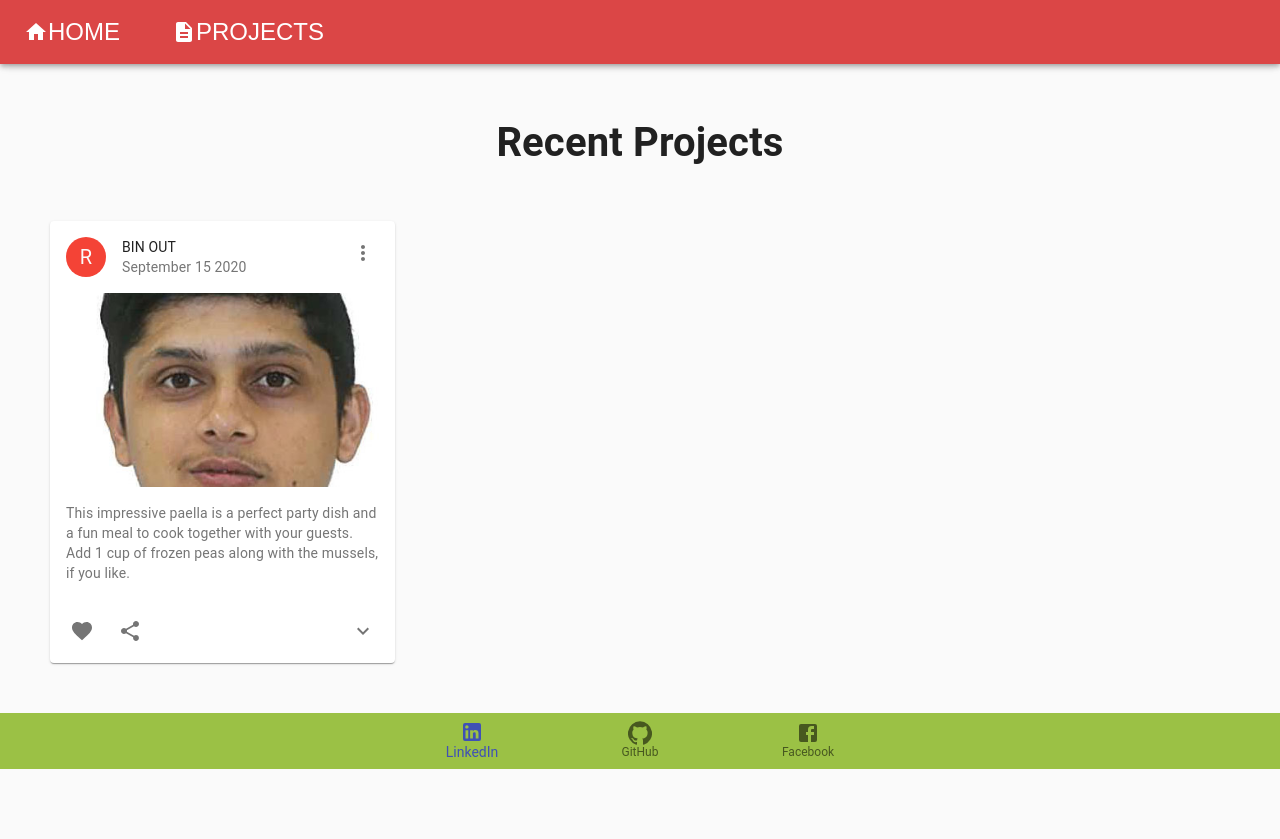
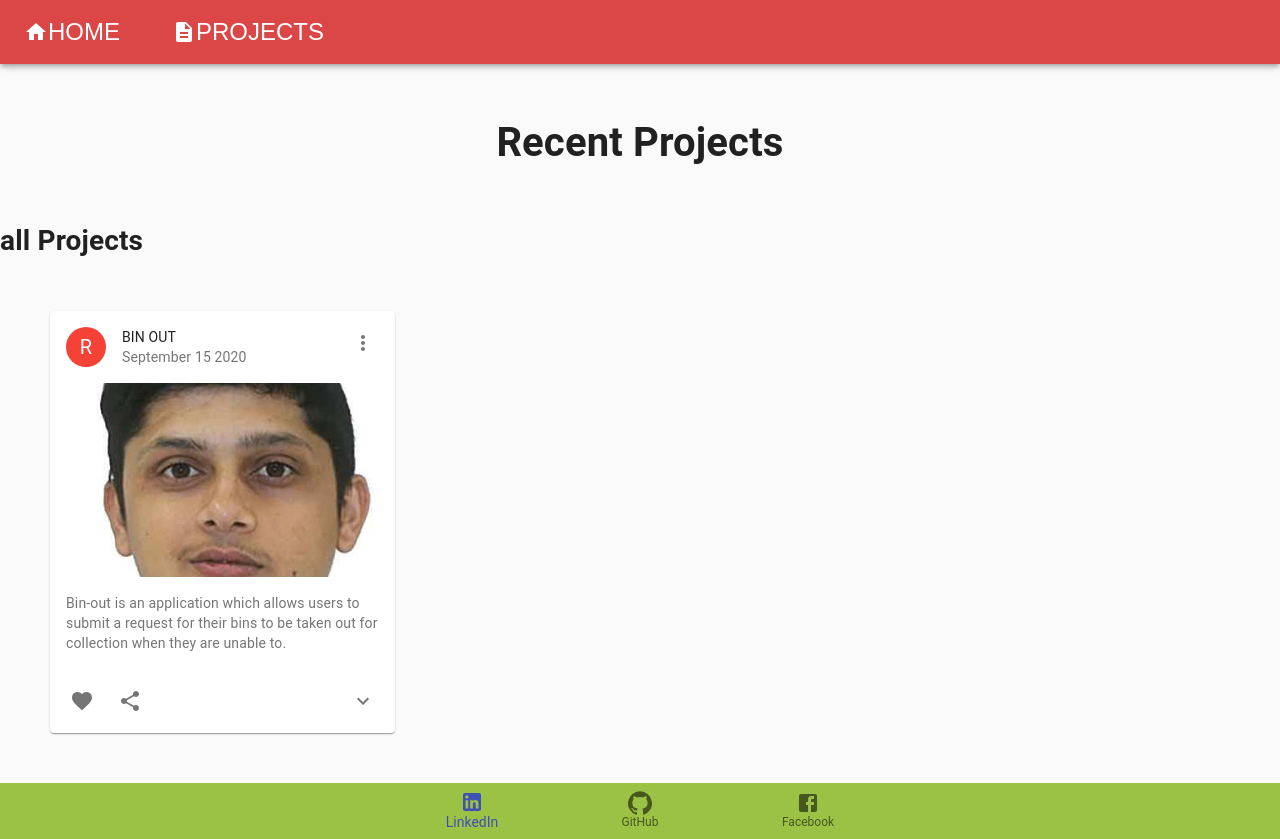
Before and after one commit to marasinipradeep/pradeep-marasini-react-portfolio, a React (Create React App) app in the folder portfolio/: page /projects in a window 1280 px wide. Before the commit the page ends 800 px from the top, so only its background shows below. Built offline with nearby package versions, Linux system fonts and the light colour scheme.

Commit message:
#Dynamically added data on cards

```diff
--- a/portfolio/src/Components/Cards/Cards.js
+++ b/portfolio/src/Components/Cards/Cards.js
@@ -1,4 +1,4 @@
-import React,{useEffect} from 'react';
+import React, { useEffect } from 'react';
 import { makeStyles } from '@material-ui/core/styles';
 import clsx from 'clsx';
 import Card from '@material-ui/core/Card';
@@ -16,12 +16,13 @@ import ShareIcon from '@material-ui/icons/Share';
 import ExpandMoreIcon from '@material-ui/icons/ExpandMore';
 import MoreVertIcon from '@material-ui/icons/MoreVert';
 
-import {useProjectsContext} from "../Utils/ProjectsContext"
+import { useProjectsContext } from "../Utils/ProjectsContext"
 
 const useStyles = makeStyles((theme) => ({
     root: {
         maxWidth: 345,
-    margin:"50px"
+        margin: "50px"
+
     },
     media: {
         height: 0,
@@ -46,7 +47,7 @@ const useStyles = makeStyles((theme) => ({
 
 export default function Cards() {
 
-    const [state,dispatch] = useProjectsContext();
+    const [state, dispatch] = useProjectsContext();
     console.log("inside Cards")
     console.log(state)
 
@@ -58,30 +59,32 @@ export default function Cards() {
     };
 
     return (
+
+
+        <>
+            <h1>all Projects</h1>
+            {state.length ? (
                 <Card className={classes.root}>
+                    {state.map((project,i) => (
+
+                        <div>
+
+
       <CardHeader
-        avatar={
-          <Avatar aria-label="recipe" className={classes.avatar}>
-            R
-          </Avatar>
-        }
-        action={
-          <IconButton aria-label="settings">
-            <MoreVertIcon />
-          </IconButton>
-        }
-        title={state[0].fields.projectName}
-        subheader={state[0].fields.date}
+        avatar={<Avatar aria-label="recipe" className={classes.avatar}>R</Avatar>}
+        action={<IconButton aria-label="settings"><MoreVertIcon /></IconButton>}
+        title={project.fields.projectName}
+        subheader={project.fields.date}
       />
+
       <CardMedia
         className={classes.media}
-        image={state[0].fields.images[0].fields.file.url}
+        image={project.fields.images[i].fields.file.url}
         title="Paella dish"
       />
       <CardContent>
         <Typography variant="body2" color="textSecondary" component="p">
-          This impressive paella is a perfect party dish and a fun meal to cook together with your
-          guests. Add 1 cup of frozen peas along with the mussels, if you like.
+         {project.fields.description}
         </Typography>
       </CardContent>
       <CardActions disableSpacing>
@@ -104,31 +107,31 @@ export default function Cards() {
       </CardActions>
       <Collapse in={expanded} timeout="auto" unmountOnExit>
         <CardContent>
-          <Typography paragraph>Method:</Typography>
+          <Typography paragraph>Technologies Used:</Typography>
+          {project.fields.technoligiesUsed.map(technoligiesUsed=>(
+              <div>
           <Typography paragraph>
-            Heat 1/2 cup of the broth in a pot until simmering, add saffron and set aside for 10
-            minutes.
+           {technoligiesUsed}
           </Typography>
-          <Typography paragraph>
-            Heat oil in a (14- to 16-inch) paella pan or a large, deep skillet over medium-high
-            heat. Add chicken, shrimp and chorizo, and cook, stirring occasionally until lightly
-            browned, 6 to 8 minutes. Transfer shrimp to a large plate and set aside, leaving chicken
-            and chorizo in the pan. Add pimentón, bay leaves, garlic, tomatoes, onion, salt and
-            pepper, and cook, stirring often until thickened and fragrant, about 10 minutes. Add
-            saffron broth and remaining 4 1/2 cups chicken broth; bring to a boil.
-          </Typography>
-          <Typography paragraph>
-            Add rice and stir very gently to distribute. Top with artichokes and peppers, and cook
-            without stirring, until most of the liquid is absorbed, 15 to 18 minutes. Reduce heat to
-            medium-low, add reserved shrimp and mussels, tucking them down into the rice, and cook
-            again without stirring, until mussels have opened and rice is just tender, 5 to 7
-            minutes more. (Discard any mussels that don’t open.)
-          </Typography>
-          <Typography>
-            Set aside off of the heat to let rest for 10 minutes, and then serve.
-          </Typography>
+          </div>
+
+        ))}
+
+
+
         </CardContent>
+
       </Collapse>
+
+      </div>
+                    ))}
                 </Card>
+            ) :
+
+            (
+                    <h3>No projects Found</h3>
+
+                )}
+        </>
     );
 }
```
Lines whose indentation alone changed are shown as unchanged.
